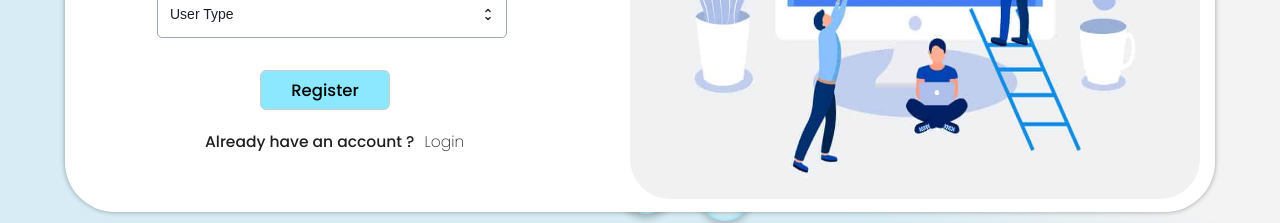
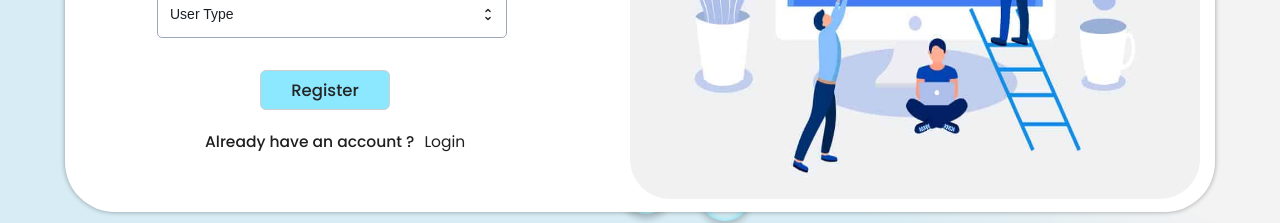
Before and after one commit to BalajiiSelvam/BIT-Prodcuts, a React (Vite) app: page / in a window 1280 px wide. Shown: the part 463-686 px from the top of the page. Built offline with nearby package versions, Linux system fonts and the light colour scheme.

Commit message:
Sbar working

```diff
--- a/src/components/reginputs.css
+++ b/src/components/reginputs.css
@@ -3,7 +3,7 @@
 .btn1{
     width: 130px;
     background: #8be8ff;
-    color: black;
+    color: #242424;
     height: 40px;
     border: 0.5px solid #cecece;
     border-radius: 6px;
@@ -18,7 +18,7 @@
 }
 
 .login-btn a {
-    color: #1f1f1f;
+    color: #242424;
     text-decoration: none;
 }
 .login-btn a:hover{
@@ -37,7 +37,7 @@
 
 .login-text {
     margin-left: 10px;
-    font-weight: 200;
+    font-weight: 400;
     color: #1f1f1f;
 }
 
@@ -54,7 +54,7 @@
 
 .register-text {
     margin-left: 10px;
-    font-weight: 200;
+    font-weight: 400;
     color: #1f1f1f;
 }
 
```
